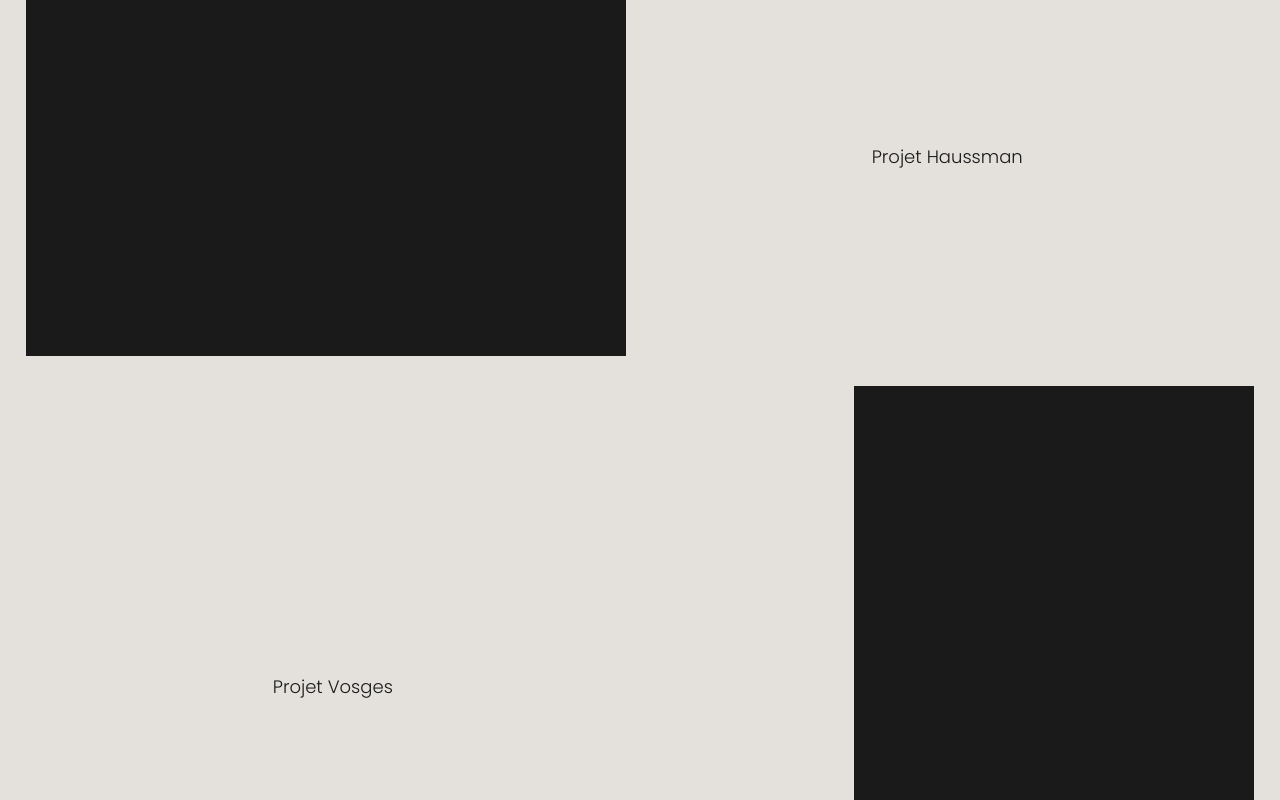
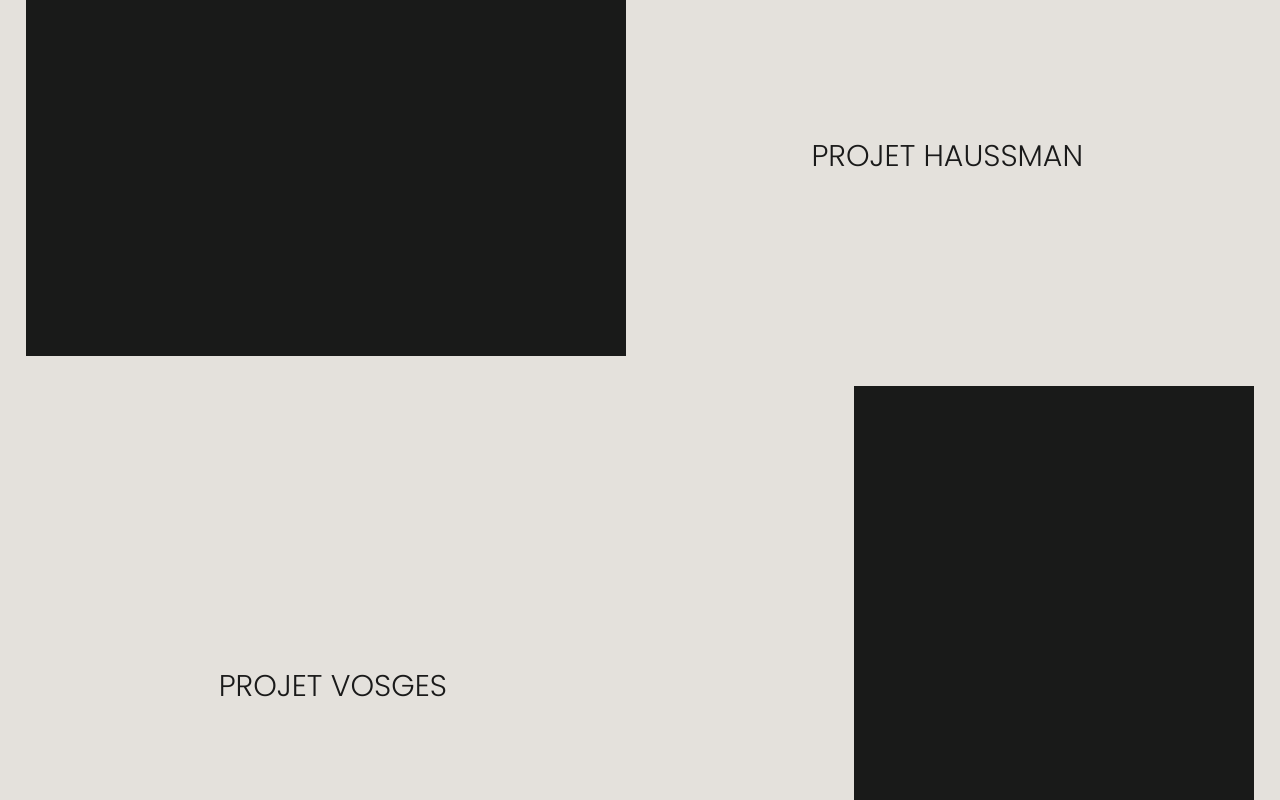
Before and after one commit to Scharlyopitz/CHEYSSOI-PARIS, a React (Vite) app: page / in a window 1280 px wide. Shown: the part 7220-8020 px from the top of the page. Built offline with nearby package versions, Linux system fonts and the light colour scheme.

Commit message:
Changement taille de la font de chaque titre de projet

```diff
--- a/src/sass/pages/_galerie.scss
+++ b/src/sass/pages/_galerie.scss
@@ -38,9 +38,10 @@
         text-align: center;
         overflow: hidden;
 
-        // p {
-        //   transform: translateY(50%);
-        // }
+        p {
+          text-transform: uppercase;
+          font-size: 30px;
+        }
       }
 
       .projectContainer {
--- a/src/style/style.css
+++ b/src/style/style.css
@@ -571,6 +571,10 @@ nav .menu .link:hover::after {
   text-align: center;
   overflow: hidden;
 }
+#galerie .content .projectsContainer .projectsNameContainer p {
+  text-transform: uppercase;
+  font-size: 30px;
+}
 #galerie .content .projectsContainer .projectContainer {
   display: flex;
   justify-content: space-between;
```
Also changed, not shown: 1 other file (tests, documents, lock files or other folders).
